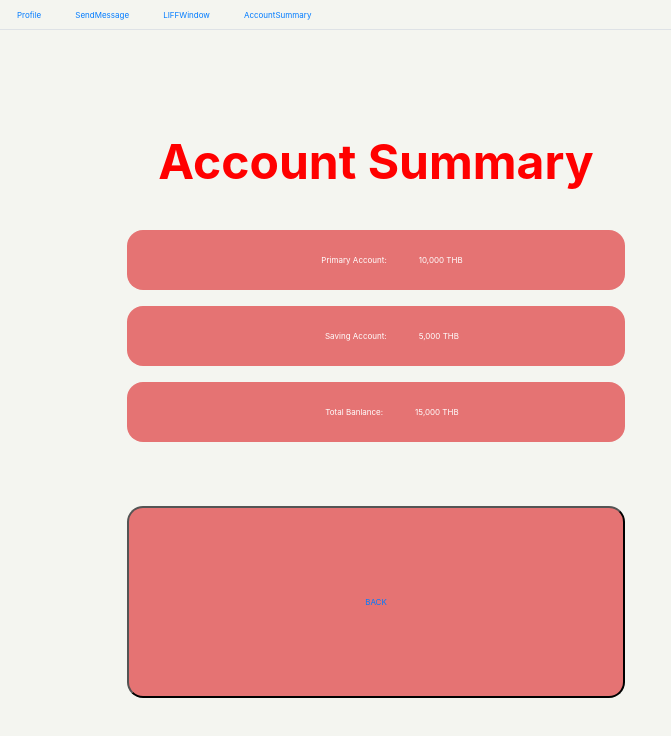
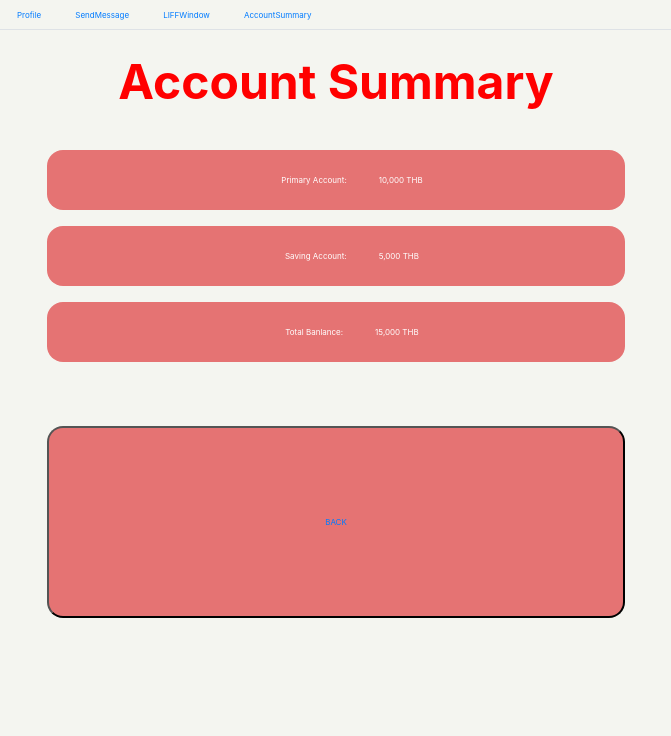
Before and after one commit to kamnan43/react-liff-boilerplate, a React (Create React App) app: page /accountSummary in a window 1280 px wide. Shown: the top 736 px of the page, without its empty margins (0-671 px from the left). Built offline with nearby package versions, Linux system fonts and the light colour scheme; what react-geolocated would draw is missing.

Commit message:
remove unused css

```diff
--- a/src/App.css
+++ b/src/App.css
@@ -17,11 +17,6 @@
 .avatar-img {
   border-radius: 50%;
 }
-
-.page-content {
-  padding: 5rem;
-}
-
 
 .bg-red{
   padding: 0.5rem;
```
